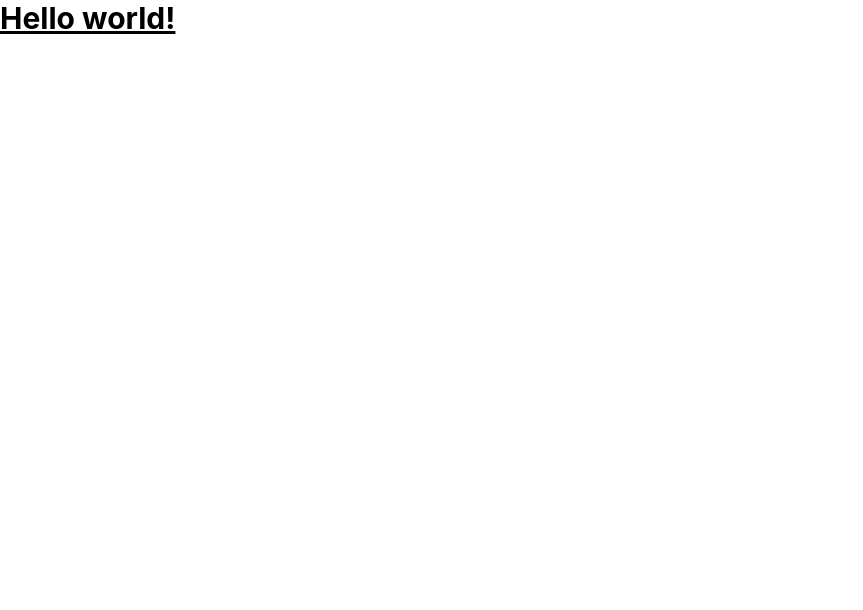
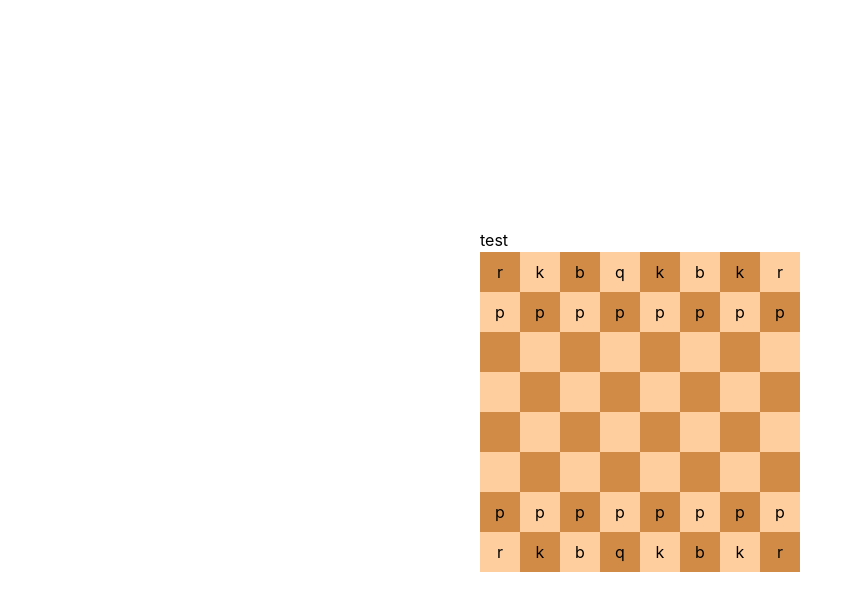
Before and after one commit to Daniil8k/react-chess, a React (Create React App) app: page / in a window 1280 px wide. Shown: the top 610 px of the page, without its empty margins (0-863 px from the left). Built offline with nearby package versions, Linux system fonts and the light colour scheme.

Commit message:
init chess board, figures

```diff
--- a/src/App.tsx
+++ b/src/App.tsx
@@ -1,7 +1,9 @@
+import Board from "components/Board";
+
 function App() {
 	return (
-		<div className="App">
-			<h1 className="text-3xl font-bold underline">Hello world!</h1>
+		<div className="min-h-screen flex items-center justify-center">
+			<Board />
 		</div>
 	);
 }
--- /dev/null
+++ b/src/components/Board.tsx
@@ -0,0 +1,45 @@
+import { FC, useEffect, useRef, useState } from "react";
+import Chess from "utils/chess";
+import Cell from "components/Cell";
+import Figure from "components/Figure";
+
+const chess = new Chess();
+console.log("test");
+
+const Board: FC = () => {
+	const [state, setState] = useState({
+		player: "w",
+		board: chess.board,
+		isCheck: false,
+		isCheckmate: false
+	});
+
+	const onTurn = () => {
+		chess.setMoves();
+
+		setState((state) => ({
+			player: chess.player,
+			board: chess.board,
+			isCheck: chess.isCheck,
+			isCheckmate: chess.isCheckmate
+		}));
+	};
+
+	return (
+		<div>
+			<button onClick={onTurn}>test</button>
+			<div className="relative">
+				<div className="inline-grid grid-cols-8">
+					{state.board.map((cell) => (
+						<Cell key={`cell_${cell.x}_${cell.y}`} {...cell} />
+					))}
+				</div>
+				{state.board.map((cell) => (
+					<Figure key={`cell_${cell.x}_${cell.y}`} {...cell} />
+				))}
+			</div>
+		</div>
+	);
+};
+
+export default Board;
--- /dev/null
+++ b/src/components/Cell.tsx
@@ -0,0 +1,19 @@
+import { FC, useEffect, useRef, useState } from "react";
+import { ICell } from "types/types";
+
+interface CellProps extends ICell {}
+
+const Cell: FC<CellProps> = ({ x, y }) => {
+	const isDark = (x + y) % 2 === 0;
+
+	return (
+		<div
+			className={[
+				"w-10 h-10 flex items-center justify-center",
+				isDark ? "bg-cell-dark" : "bg-cell"
+			].join(" ")}
+		></div>
+	);
+};
+
+export default Cell;
--- /dev/null
+++ b/src/components/Figure.tsx
@@ -0,0 +1,23 @@
+import { FC, useEffect, useRef, useState } from "react";
+import { ICell } from "types/types";
+import { transform } from "typescript";
+
+interface FigureProps extends ICell {}
+
+const Figure: FC<FigureProps> = ({ x, y, figureName }) => {
+	return (
+		<div
+			style={{
+				top: `${x * 2.5}rem`,
+				left: `${y * 2.5}rem`,
+			}}
+			className={["absolute w-10 h-10 flex items-center justify-center"].join(
+				" "
+			)}
+		>
+			{figureName ? figureName[0] : ""}
+		</div>
+	);
+};
+
+export default Figure;
--- /dev/null
+++ b/src/types/types.tsx
@@ -0,0 +1,51 @@
+export type color = "white" | "black";
+export type figureName =
+	| "rook"
+	| "knight"
+	| "bishop"
+	| "queen"
+	| "king"
+	| "pawn";
+
+export enum EFigureName {
+	rook = "rook",
+	knight = "knight",
+	bishop = "bishop",
+	queen = "queen",
+	king = "king",
+	pawn = "pawn"
+}
+
+export interface IPlayer {
+	id: string;
+	color: color;
+	eatenFigures: IFigure[];
+}
+
+export interface IFigure {
+	name: figureName;
+	color: color;
+}
+
+export interface ICell {
+	x: number;
+	y: number;
+	figureName?: figureName;
+	figureColor?: color;
+	canMove?: boolean;
+	isUnderAtack?: boolean;
+}
+
+export enum EShortColor {
+	b = "black",
+	w = "white"
+}
+
+export enum EShortFigureName {
+	r = "rook",
+	h = "knight",
+	b = "bishop",
+	q = "queen",
+	k = "king",
+	p = "pawn"
+}
--- /dev/null
+++ b/src/utils/chess.tsx
@@ -0,0 +1,68 @@
+import { EShortColor, EShortFigureName, ICell } from "types/types";
+
+const EMPTY_CELL = "..";
+const DEFAULT_BOARD_TEMPLATE = `
+    wr wh wb wq wk wb wh wr
+    wp wp wp wp wp wp wp wp
+    .. .. .. .. .. .. .. ..
+    .. .. .. .. .. .. .. ..
+    .. .. .. .. .. .. .. ..
+    .. .. .. .. .. .. .. ..
+    bp bp bp bp bp bp bp bp
+    br bh bb bq bk bb bh br
+`;
+const SIZE = 8;
+
+export default class Chess {
+	player: "w" | "b";
+	board: ICell[];
+	isCheck: boolean;
+	isCheckmate: boolean;
+
+	constructor() {
+		this.player = "w";
+		this.isCheck = false;
+		this.isCheckmate = false;
+		this.board = this._getDefaultBoard();
+	}
+
+	private _getDefaultBoard() {
+		let board: ICell[] = [];
+		let templateArr = DEFAULT_BOARD_TEMPLATE.split(/[\s]/).filter((i) => i);
+
+		templateArr.forEach((str, index) => {
+			let cell = {
+				x: Math.trunc(index / SIZE),
+				y: index % SIZE
+			} as ICell;
+
+			if (str !== EMPTY_CELL) {
+				const [color, figureName] = str.split("");
+
+				cell.figureName =
+					EShortFigureName[figureName as keyof typeof EShortFigureName];
+				cell.figureColor = EShortColor[color as keyof typeof EShortColor];
+			}
+
+			board.push(cell);
+		});
+
+		return board;
+	}
+
+	public setMoves() {
+		if (this.board[3].figureName) {
+			this.board[25].figureName = this.board[3].figureName;
+			this.board[25].figureColor = this.board[3].figureColor;
+
+			delete this.board[3].figureName;
+			delete this.board[3].figureColor;
+		} else {
+			this.board[3].figureName = this.board[25].figureName;
+			this.board[3].figureColor = this.board[25].figureColor;
+
+			delete this.board[25].figureName;
+			delete this.board[25].figureColor;
+		}
+	}
+}
--- a/tailwind.config.js
+++ b/tailwind.config.js
@@ -4,7 +4,15 @@ module.exports = {
     "./src/**/*.{js,jsx,ts,tsx}",
   ],
   theme: {
-      extend: {},
+    extend: {
+      colors: {
+        cell: {
+          dark: '#d18b47',
+          DEFAULT: '#ffce9e'
+        },
+        accent: '#3a38e4'
+      }
+    },
   },
   plugins: [],
 }
```
Lines whose indentation alone changed are shown as unchanged.
